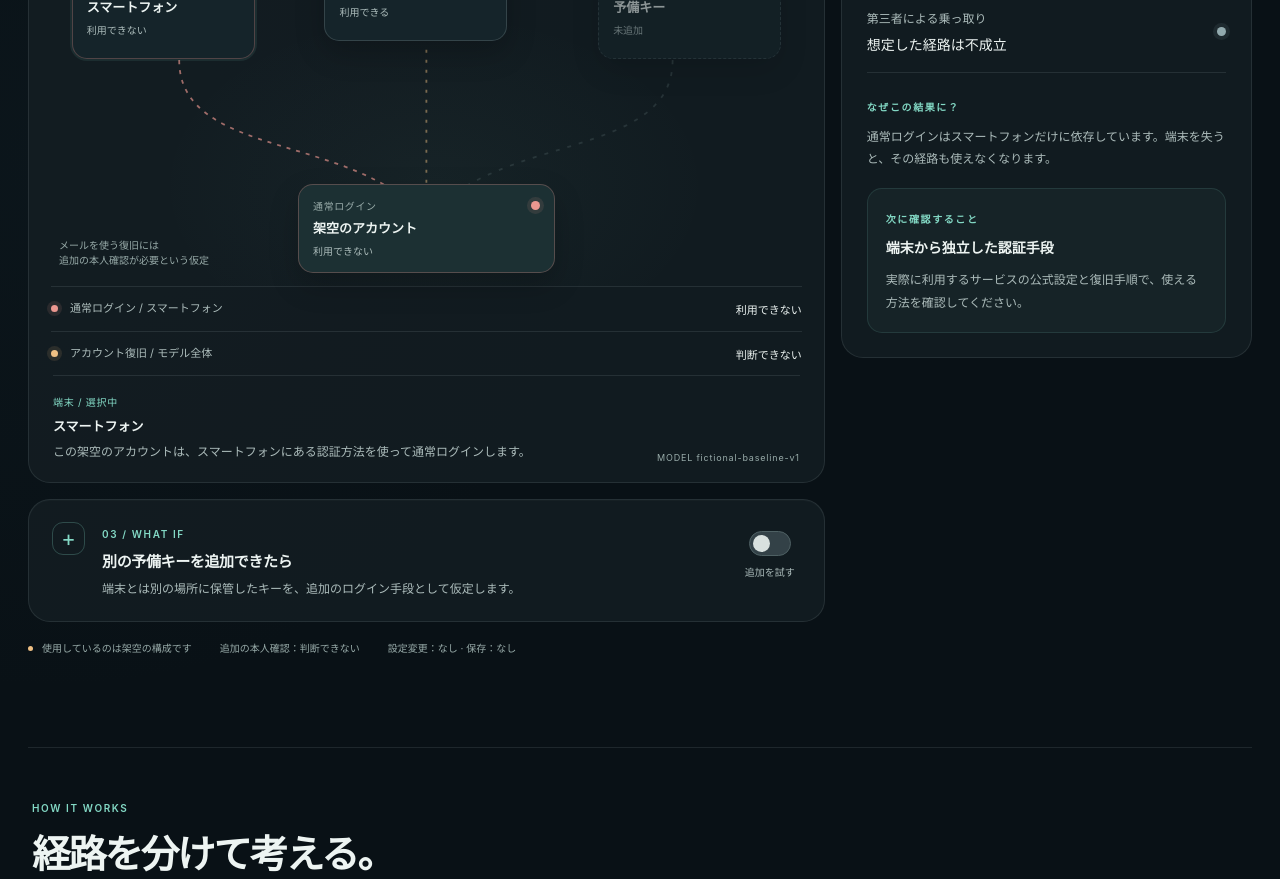
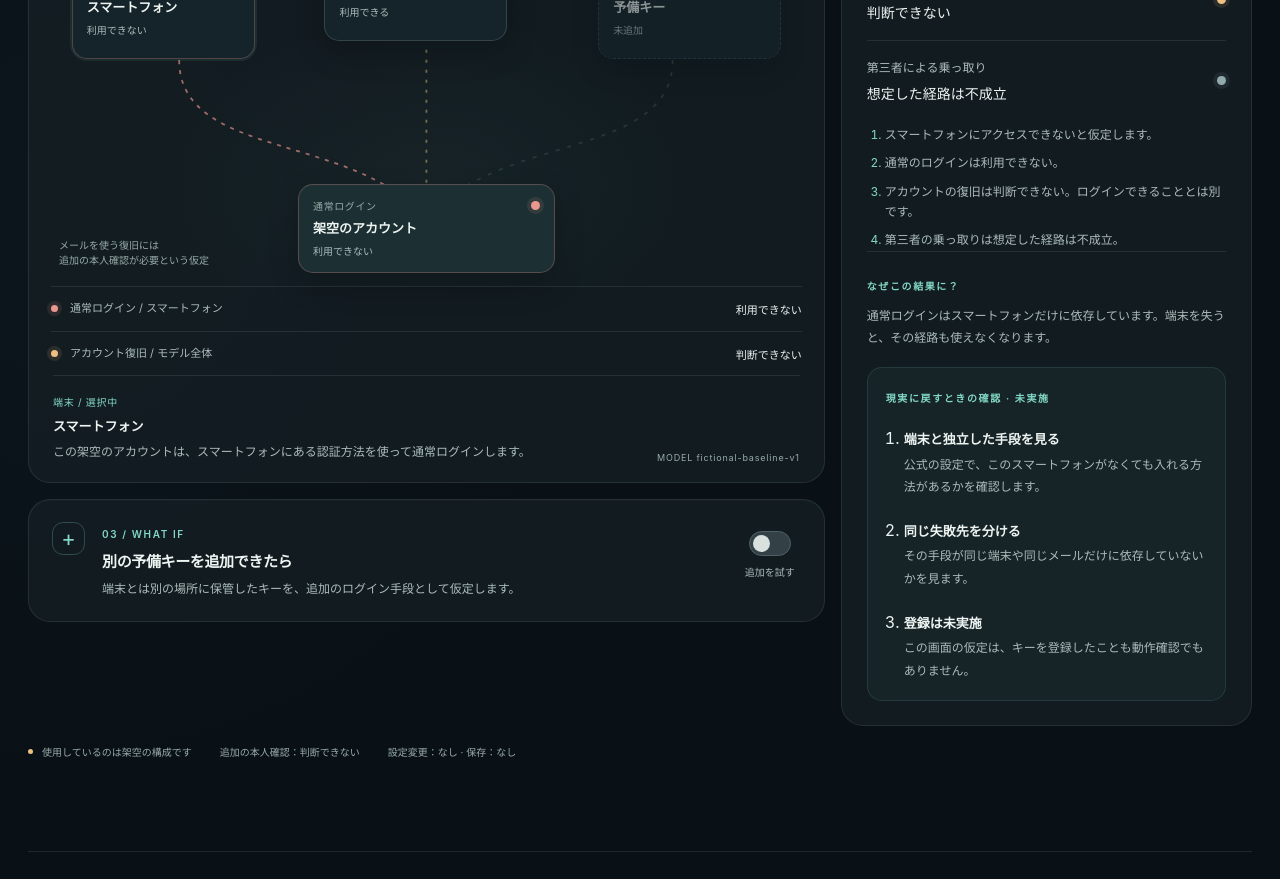
Before and after one commit to akiralazycat/security-twin, a Next.js app: page / in a window 1280 px wide. Shown: the part 1360-2239 px from the top of the page. Built offline with nearby package versions, Linux system fonts and the light colour scheme.

Commit message:
feat: show simulation cascade and unperformed checks
Keep the existing atlas and engine. Say the result is a simulation, list login, recovery, and takeover as separate consequences, and add three unperformed real-world checks. Restore the progress log that 71ec0a7 replaced with PLACEHOLDER.

```diff
--- a/app/globals.css
+++ b/app/globals.css
@@ -268,6 +268,13 @@ main { max-width: 1344px; padding: 0 28px; margin: 0 auto; }
   *, *::before, *::after { animation-duration: .01ms !important; transition-duration: .01ms !important; }
 }
 
+.sim-label { margin: 12px 0 0; color: var(--amber); font-size: 12px; line-height: 1.7; }
+.cascade { margin: 4px 0 0; padding: 0 0 0 18px; display: grid; gap: 8px; color: var(--muted); font-size: 12px; line-height: 1.7; }
+.cascade li::marker { color: var(--mint); }
+.playbook { margin: 12px 0 0; padding: 0 0 0 18px; display: grid; gap: 12px; }
+.playbook strong { display: block; font-size: 13px; line-height: 1.5; }
+.playbook p { margin: 4px 0 0; }
+
 /* Phase 2b — minimal local-only assumption editor; shared atlas design vocabulary */
 .profile-mode-card {
   margin: 0 0 16px;
--- a/components/SecurityWorkspace.tsx
+++ b/components/SecurityWorkspace.tsx
@@ -6,6 +6,7 @@ import {
   type DemoScenarioKey,
 } from "../src/demo";
 import type { CapabilityResult, Status } from "../src/engine";
+import { cascadeLines, playbook } from "../src/clarity";
 import { INITIAL_SESSION_ANSWERS, evaluateSession, type SessionAnswers, type StatedAvailability } from "../src/profile";
 
 type NodeId = "phone" | "mailbox" | "spare-key" | "alternate-recovery" | "extra-check" | "account";
@@ -352,6 +353,7 @@ export default function SecurityWorkspace() {
               <div className="results-heading">
                 <span className="panel-index">EVALUATION / 01</span>
                 <h3 id="results-title">この状況で</h3>
+                <p className="sim-label">シミュレーションです。実際のアカウント設定は変わっていません。</p>
                 <span className="results-context">{activeScenario.label} · {proposed ? "追加を仮定" : sessionMode ? "自己申告の前提" : "元の構成"}</span>
               </div>
               <div className="primary-result" aria-live="polite" aria-atomic="true">
@@ -372,6 +374,11 @@ export default function SecurityWorkspace() {
                 <div><span>第三者による乗っ取り</span><strong>{attackerWord(takeover.status)}</strong></div>
                 <span className={"status-mark attack-status attack-" + takeover.status} aria-hidden="true" />
               </div>
+              <ol className="cascade" aria-label="仮定から結果までの波及">
+                {cascadeLines({ scenario, login: login.status, recovery: recovery.status, takeover: takeover.status }).map((line) => (
+                  <li key={line}>{line}</li>
+                ))}
+              </ol>
               <div className="explanation">
                 <span className="panel-index">なぜこの結果に？</span>
                 <p>{sessionMode
@@ -401,9 +408,15 @@ export default function SecurityWorkspace() {
                     : "既知のログイン手段は使える想定です。ただし、復旧時に必要な追加確認の条件は不明です。"}</p>
               </div>
               <div className="next-step">
-                <span className="panel-index">次に確認すること</span>
-                <strong>{scenario === "lostMailbox" ? "メール以外の復旧経路" : scenario === "compromisedMailbox" ? "メールに依存する変更・復旧手続き" : "端末から独立した認証手段"}</strong>
-                <p>実際に利用するサービスの公式設定と復旧手順で、使える方法を確認してください。</p>
+                <span className="panel-index">現実に戻すときの確認 · 未実施</span>
+                <ol className="playbook">
+                  {playbook(scenario).map((step) => (
+                    <li key={step.title}>
+                      <strong>{step.title}</strong>
+                      <p>{step.detail}</p>
+                    </li>
+                  ))}
+                </ol>
               </div>
             </aside>
           </div>
--- /dev/null
+++ b/src/clarity.ts
@@ -0,0 +1,74 @@
+import type { DemoScenarioKey } from "./demo.ts";
+import type { Status } from "./engine.ts";
+
+/** Words for owner capabilities. Not a security score. */
+export function ownerLabel(status: Status): string {
+  if (status === "reachable") return "利用できる";
+  if (status === "unreachable") return "利用できない";
+  return "判断できない";
+}
+
+function attackerLabel(status: Status): string {
+  if (status === "reachable") return "想定した経路が成立";
+  if (status === "unreachable") return "想定した経路は不成立";
+  return "成立するか不明";
+}
+
+export interface CascadeInput {
+  scenario: DemoScenarioKey;
+  login: Status;
+  recovery: Status;
+  takeover: Status;
+}
+
+/** Ordered consequences of one assumption. Each line is a separate claim. */
+export function cascadeLines(input: CascadeInput): string[] {
+  const situation = input.scenario === "lostPhone"
+    ? "スマートフォンにアクセスできないと仮定します。"
+    : input.scenario === "lostMailbox"
+      ? "メインメールを利用できないと仮定します。"
+      : input.scenario === "compromisedMailbox"
+        ? "第三者がメインメールを操作できると仮定します。所有者の利用可否とは別です。"
+        : "既知の手段が使えると仮定します。";
+  return [
+    situation,
+    `通常のログインは${ownerLabel(input.login)}。`,
+    `アカウントの復旧は${ownerLabel(input.recovery)}。ログインできることとは別です。`,
+    `第三者の乗っ取りは${attackerLabel(input.takeover)}。`,
+  ];
+}
+
+export interface PlayStep {
+  title: string;
+  detail: string;
+}
+
+/** Unperformed checks in the real service. Never a claim that they were done. */
+export function playbook(scenario: DemoScenarioKey): PlayStep[] {
+  if (scenario === "lostMailbox") {
+    return [
+      { title: "公式の復旧手順を見る", detail: "メインメールが必須かを、そのサービスの説明で確認します。この画面は手順を開きません。" },
+      { title: "ログインと復旧を分ける", detail: "端末からログインできても、メールを使う復旧ができることにはなりません。" },
+      { title: "確認は未実施のまま", detail: "ここで選んだ前提は、復旧テストが済んだことにはなりません。" },
+    ];
+  }
+  if (scenario === "compromisedMailbox") {
+    return [
+      { title: "メールだけで進む変更を見る", detail: "パスワード変更や復旧が、そのメールだけで完了しないかを公式手順で確認します。" },
+      { title: "乗っ取りは断定しない", detail: "追加の本人確認が不明なら、第三者が入れるとは言いません。" },
+      { title: "変更はこの画面の外", detail: "実際の設定変更は公式の画面で行います。ここは未実施の計画だけです。" },
+    ];
+  }
+  if (scenario === "normal") {
+    return [
+      { title: "ログインと復旧を分ける", detail: "普段入れることと、端末やメールを失って戻れることは別です。" },
+      { title: "不明な確認を残す", detail: "追加の本人確認の中身が不明なら、復旧も乗っ取りも判断できません。" },
+      { title: "次の確認は未実施", detail: "公式設定を見るまでは、改善したことにはしません。" },
+    ];
+  }
+  return [
+    { title: "端末と独立した手段を見る", detail: "公式の設定で、このスマートフォンがなくても入れる方法があるかを確認します。" },
+    { title: "同じ失敗先を分ける", detail: "その手段が同じ端末や同じメールだけに依存していないかを見ます。" },
+    { title: "登録は未実施", detail: "この画面の仮定は、キーを登録したことも動作確認でもありません。" },
+  ];
+}
```
Also changed, not shown: 3 other files (tests, documents, lock files or other folders).
